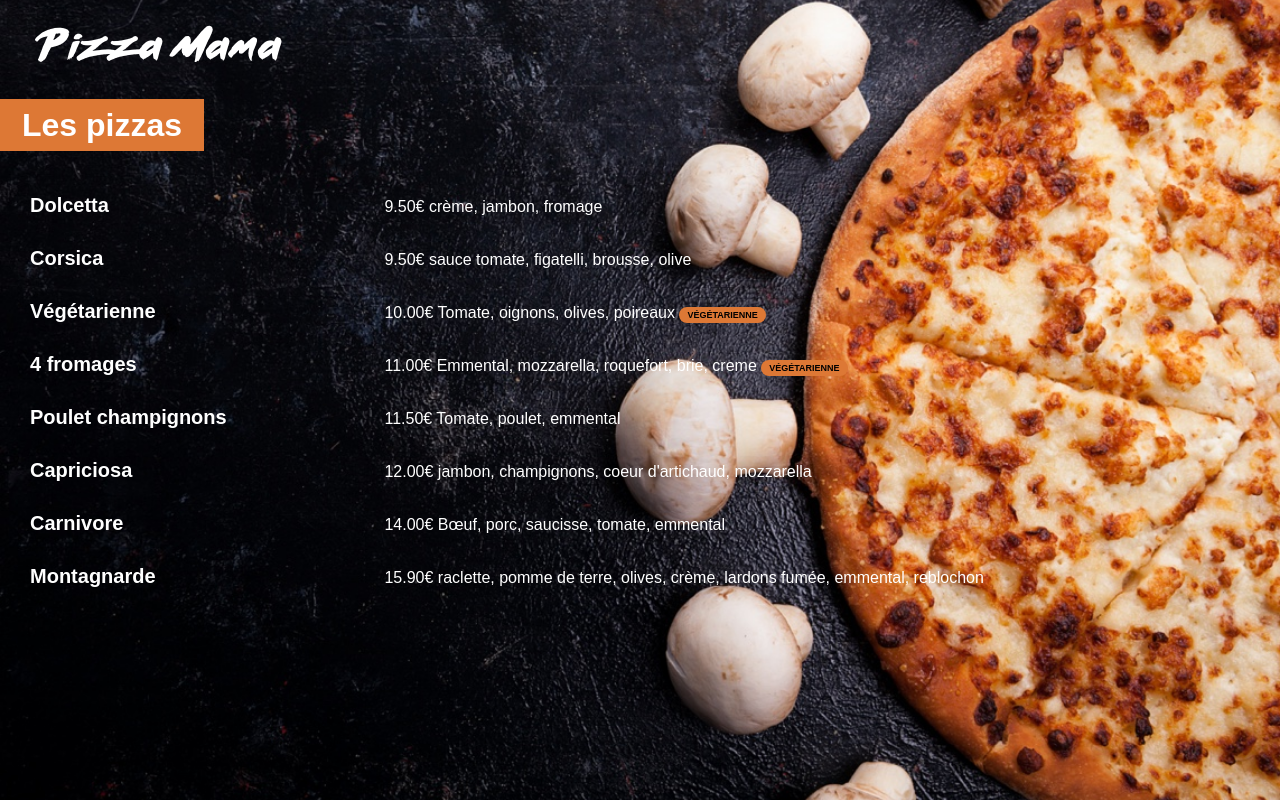
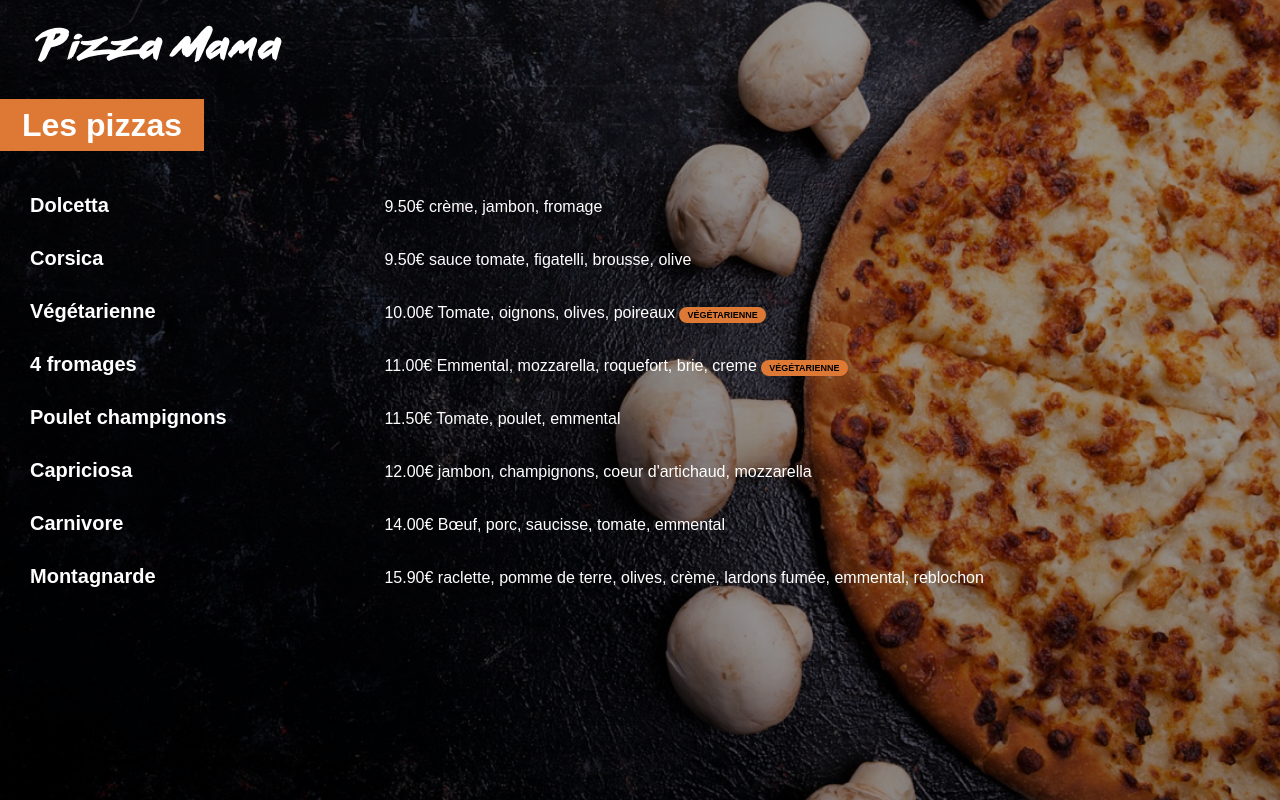
Before and after one commit to RiviereGregory/cours_python, a Django app: page /menu/ in a window 1280 px wide. Run offline with Django 3.2, Linux system fonts and the light colour scheme; data comes from the database, SQL or seed files in the repository.

Commit message:
[django] Ajout overlay sur l'image de fond pour amélioré la lecture prix

```diff
--- a/PizzaMamDjango/pizzamama/menu/static/menu/style.css
+++ b/PizzaMamDjango/pizzamama/menu/static/menu/style.css
@@ -1,5 +1,5 @@
 body {
-    background: url("images/menu_background.jpg") no-repeat center center fixed;
+    background: linear-gradient(0deg, rgba(0, 0, 0, 0.4), rgba(0, 0, 0, 0.4)),url("images/menu_background.jpg") no-repeat center center fixed;
   -webkit-background-size: cover;
   -moz-background-size: cover;
   -o-background-size: cover;
```
